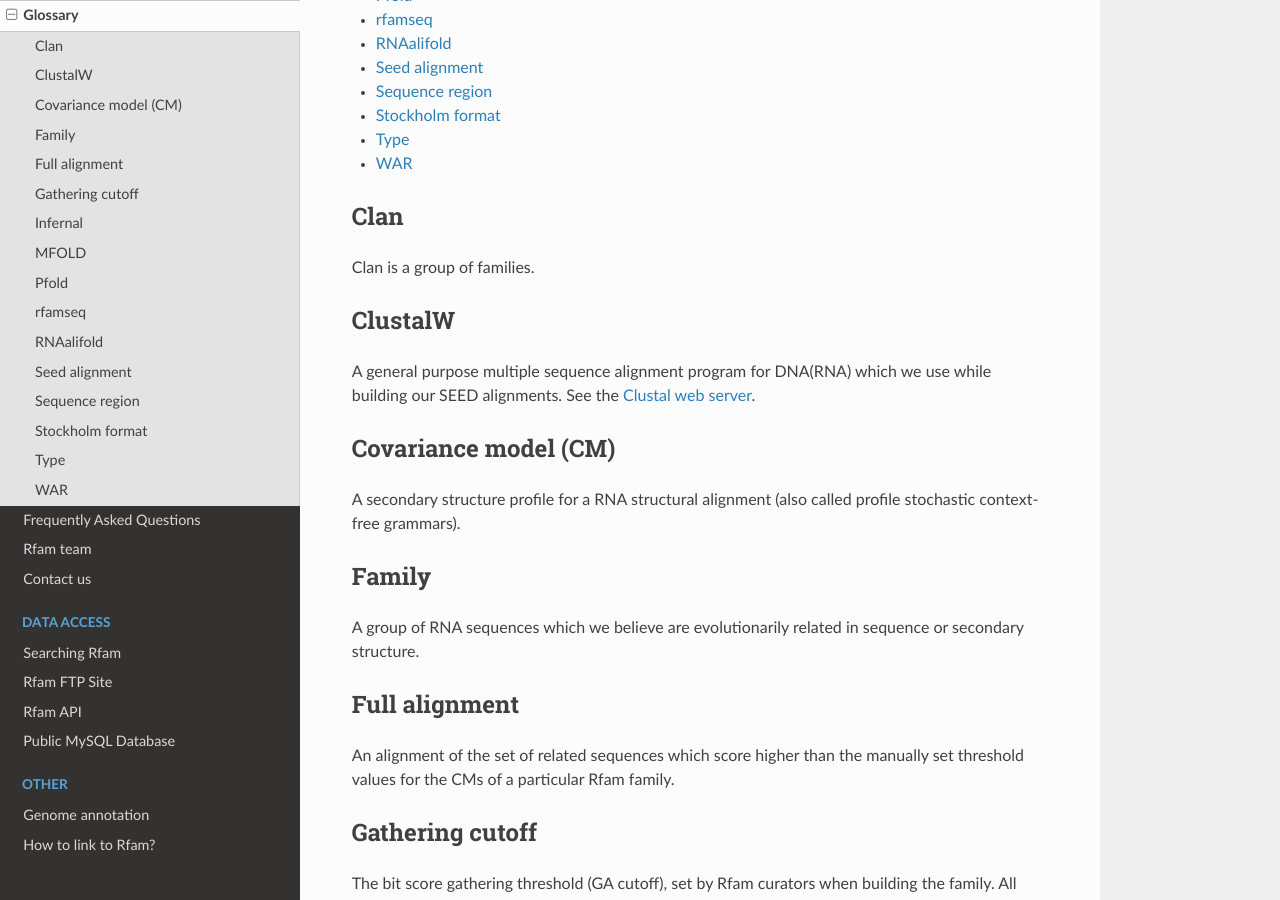
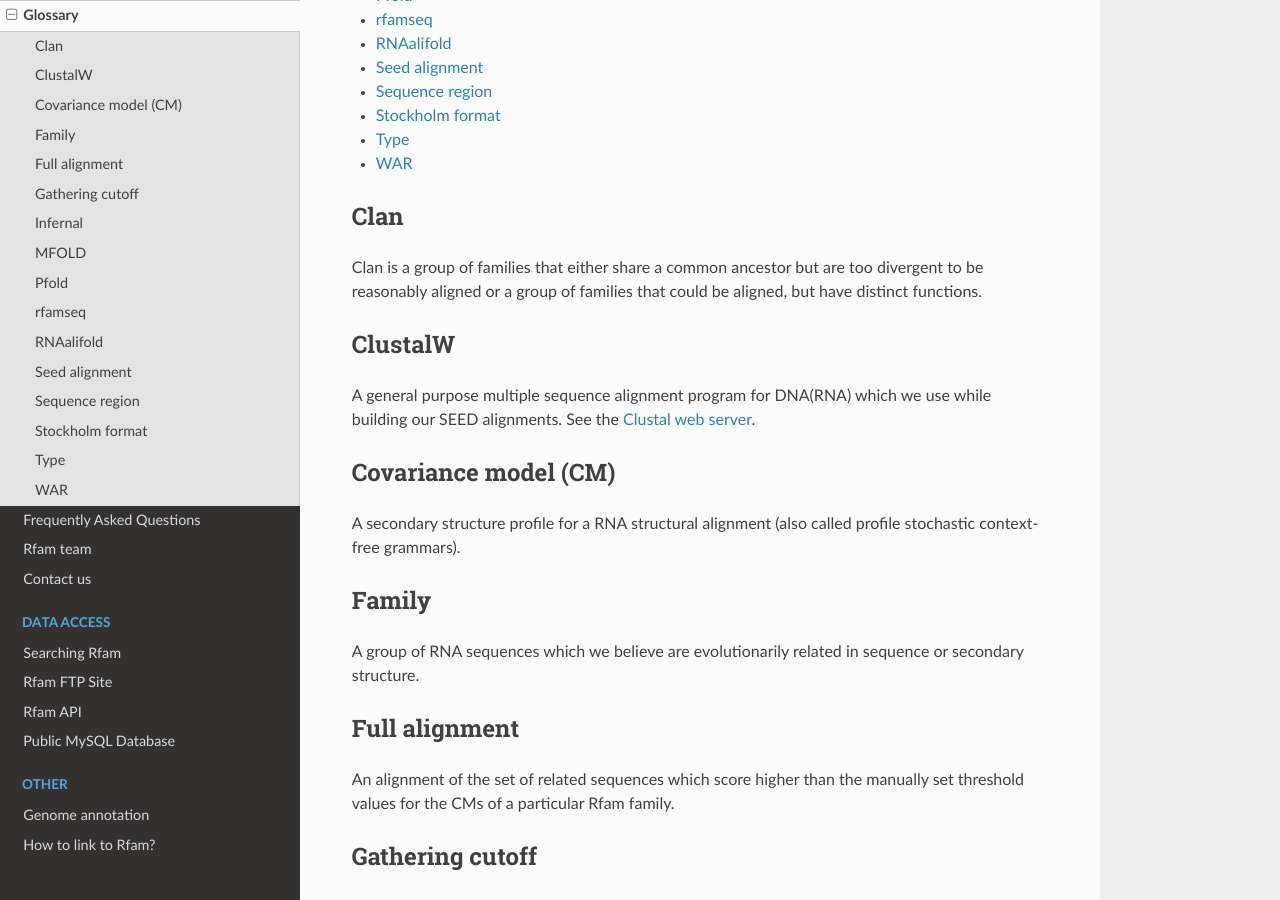
Before and after one commit to Rfam/rfam-docs, a Sphinx documentation site: the page built from docs/source/glossary.rst, in a window 1280 px wide and 900 px high, scrolled down 368 px. Built offline with Sphinx 7.4.7 and the Read the Docs theme 2.0.0, drawn with Linux system fonts in a browser that asks for light colours.

Commit message:
Added clan definition
Ready for you to review. thanks

```diff
--- a/docs/source/glossary.rst
+++ b/docs/source/glossary.rst
@@ -7,7 +7,7 @@ Glossary
 Clan
 ----
 
-Clan is a group of families.
+Clan is a group of families that either share a common ancestor but are too divergent to be reasonably aligned or a group of families that could be aligned, but have distinct functions.
 
 ClustalW
 --------
```
